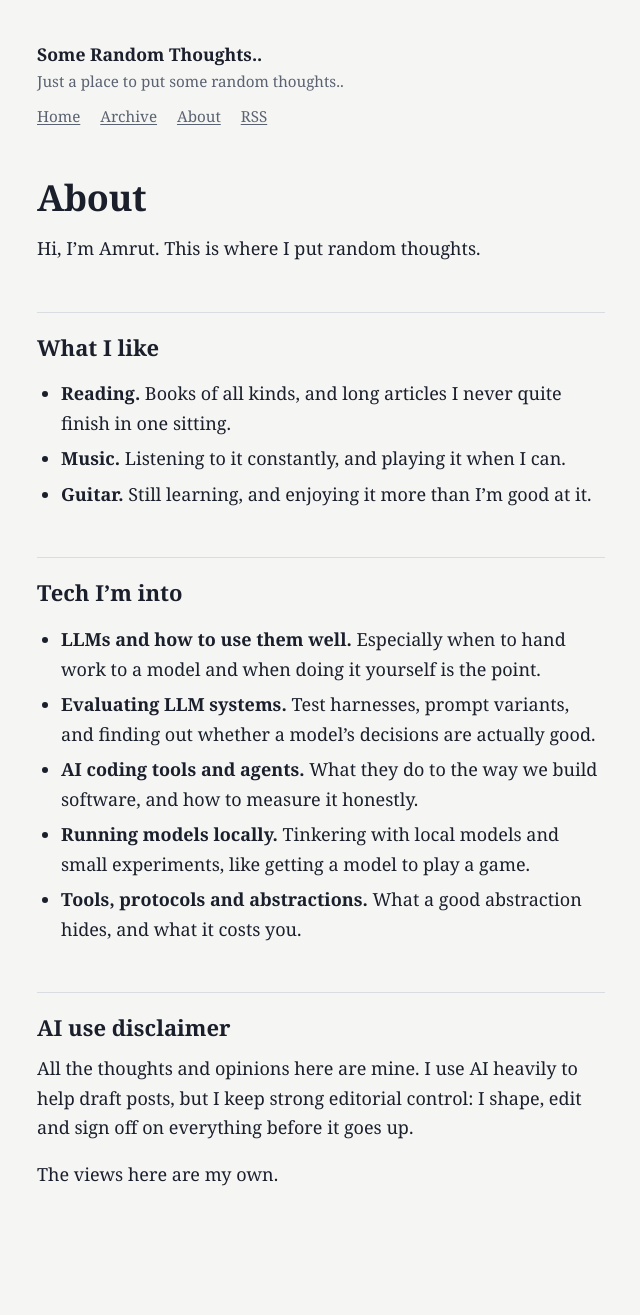
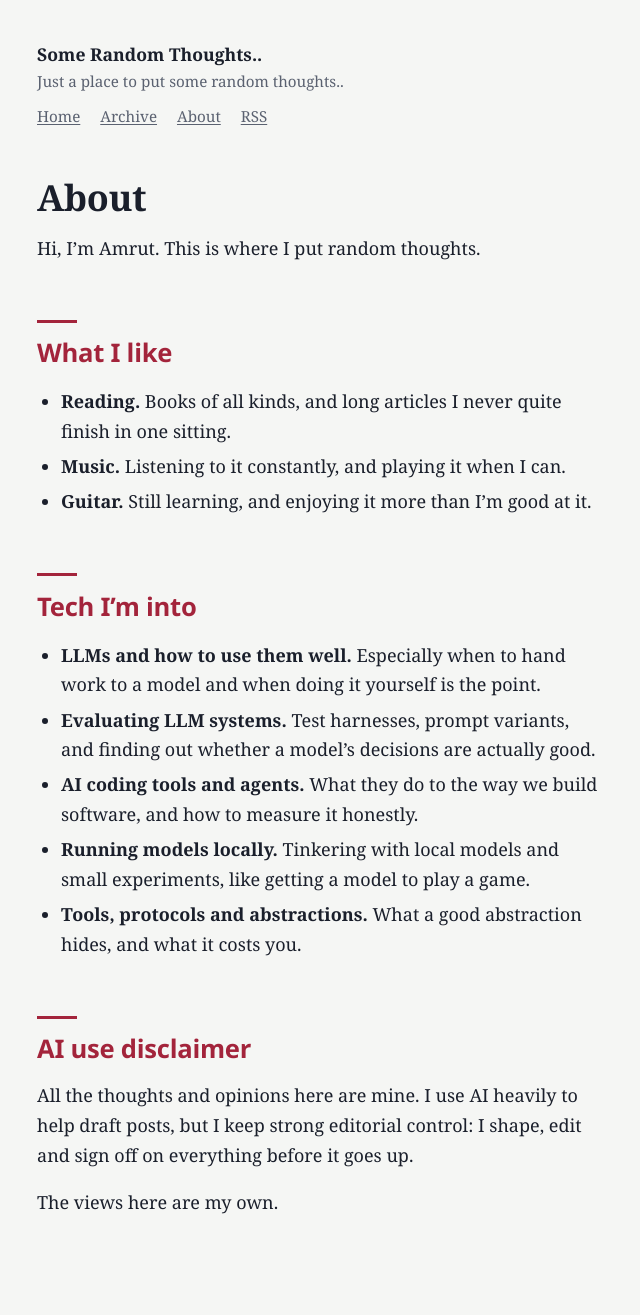
Before and after one commit to rumple/blog, a Jekyll site: the page built from about.md, in a window 1280 px wide. Shown: the whole page, without its empty margins (319-959 px from the left). Built offline with Jekyll 4.4.1, drawn with Linux system fonts in a browser that asks for light colours; before the commit the page ends 1288 px from its top, so only the background shows below that.

Commit message:
Make section headings stand out
Sans-serif, larger, accent-colored headings with a short accent bar,
so readers see them as section starts rather than another bold line.

Co-Authored-By: Claude Opus 5.5 <noreply@anthropic.com>

```diff
--- a/assets/main.scss
+++ b/assets/main.scss
@@ -2,7 +2,7 @@
 ---
 :root {
   --bg: #f5f6f4; --ink: #1a1f2b; --muted: #5a6170; --rule: #d9dce1; --cell: #e8ebee;
-  --high: #a3243b; --high-ink: #ffffff; --link: #1f4f7a; --code: #e8ebee;
+  --high: #a3243b; --high-ink: #ffffff; --link: #1f4f7a; --code: #e8ebee; --heading: var(--high);
   color-scheme: light;
 }
 @media (prefers-color-scheme: dark) {
@@ -29,8 +29,10 @@ a:focus-visible { outline: 2px solid var(--link); outline-offset: 2px; }
 .site-header nav a { margin-right: 1rem; color: var(--muted); }
 
 h1 { font-size: 2.25rem; line-height: 1.15; margin: 0 0 1rem; letter-spacing: -0.01em; }
-h2 { font-size: 1.375rem; line-height: 1.3; margin: 3rem 0 0.75rem; padding-top: 1.25rem; border-top: 1px solid var(--rule); }
-h3 { font-size: 1.15rem; margin: 2rem 0 0.5rem; }
+h2, h3 { font-family: "Avenir Next", "Segoe UI", system-ui, sans-serif; color: var(--heading); }
+h2 { font-size: 1.6rem; font-weight: 700; line-height: 1.25; letter-spacing: -0.01em; margin: 3.5rem 0 1rem; }
+h2::before { content: ""; display: block; width: 2.5rem; height: 3px; background: var(--heading); margin-bottom: 0.9rem; }
+h3 { font-size: 1.2rem; font-weight: 600; margin: 2.25rem 0 0.5rem; }
 p { margin: 0 0 1.1rem; }
 strong { font-weight: 700; }
 .byline { color: var(--muted); font-size: 0.95rem; margin-bottom: 2rem; }
```
